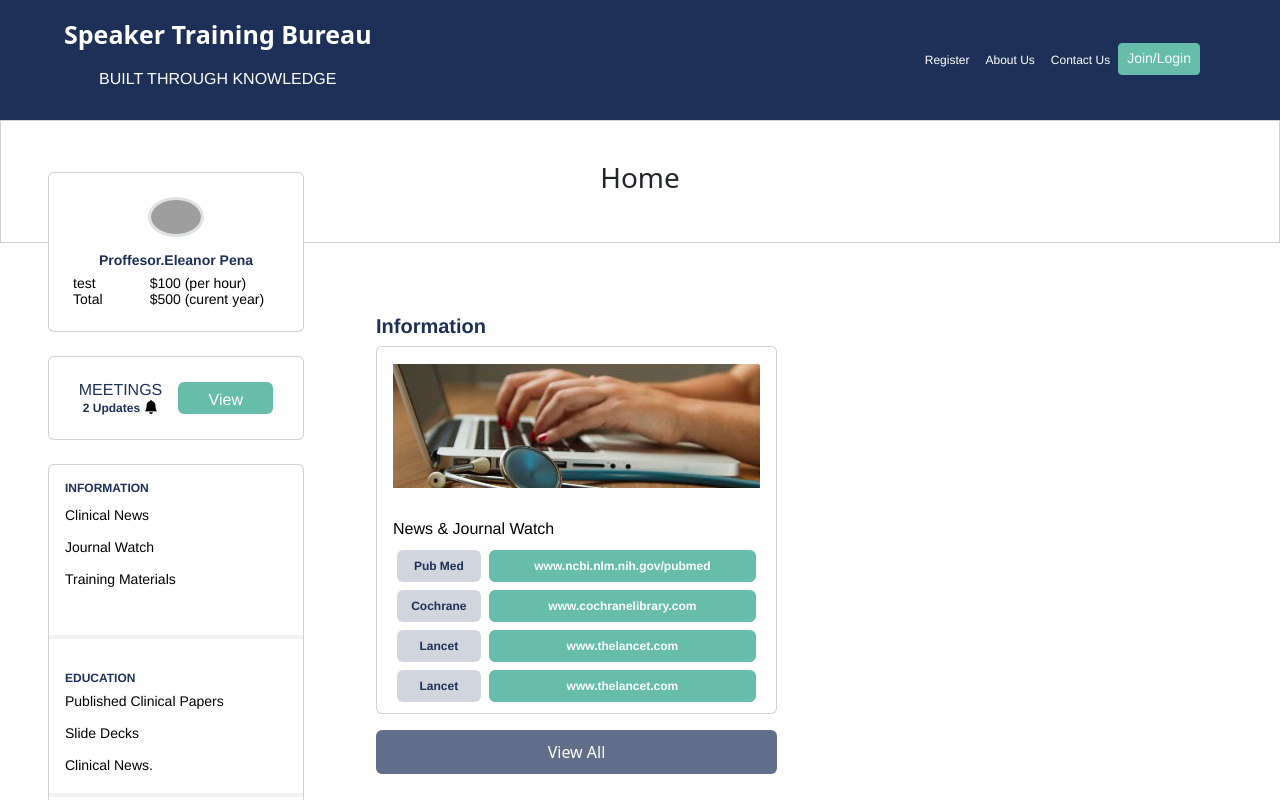
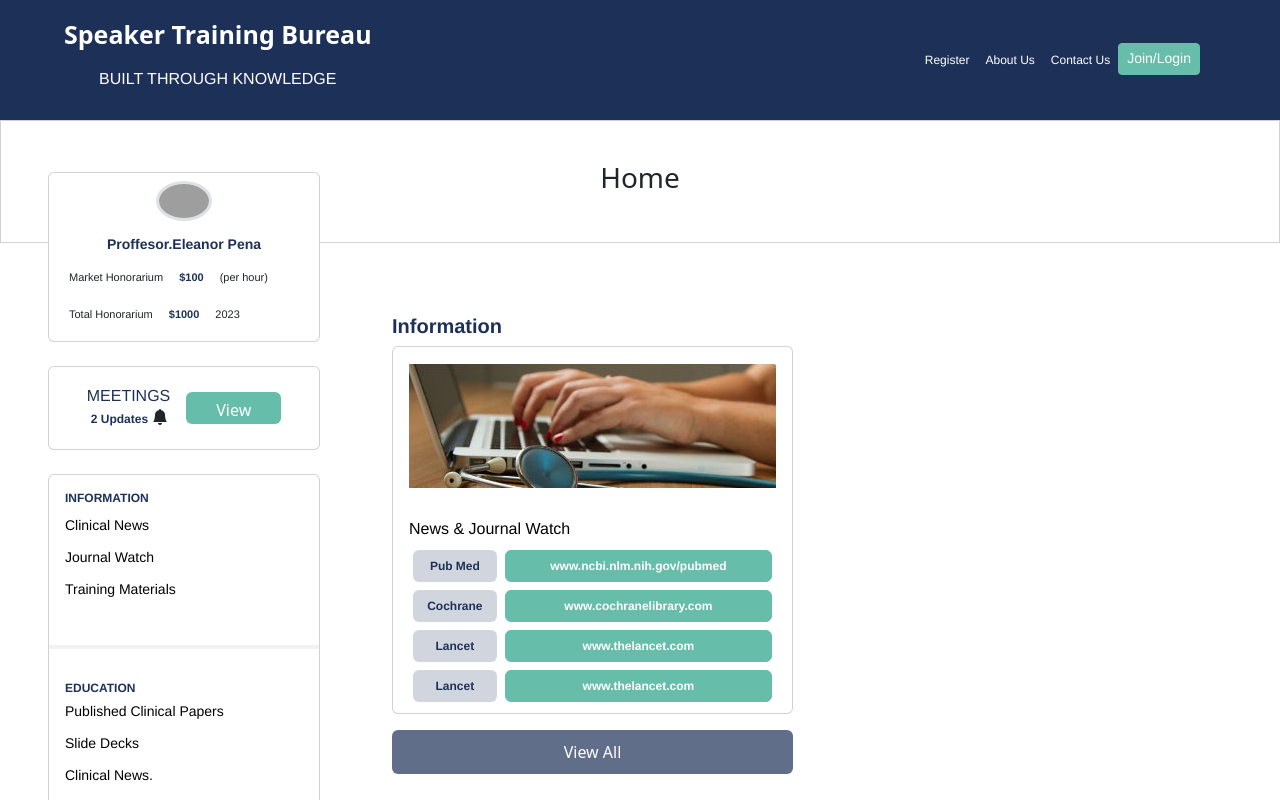
Before and after one commit to Alvi97/interactive-pharma-dev, an Angular app: page / in a window 1280 px wide. Shown: the top 800 px of the page. Built offline with nearby package versions, Linux system fonts and the light colour scheme; grey boxes are pictures that could not be loaded.

Commit message:
added css details in angular

```diff
--- a/src/app/shared/sticky-left-card/sticky-left-card.component.html
+++ b/src/app/shared/sticky-left-card/sticky-left-card.component.html
@@ -1,35 +1,38 @@
 <div class="position-relative mt-1 ms-5" id="sidenav-pos">
     <div class="sticky-position">
-        <div >
-            <div class="card p-4 " style="width: 16rem">
+        <div>
+            <div class="card card-profile p-2">
                 <div class=" image d-flex flex-column justify-content-center align-items-center"> <img
                         src="https://i.imgur.com/wvxPV9S.png" class="img-fluid rounded-circle border  border-3"
                         style="width: 56px; height:56" />
                     <span class="card-title mt-3" style="font-size: 14px;">Proffesor.Eleanor Pena</span>
                 </div>
 
-                <div class="row card-text">
-                    <div class="col-lg-4">test</div>
-                    <div class="col-lg-8">$100 (per hour)</div>
-                    <div class="col-lg-4">Total</div>
-                    <div class="col-lg-8">$500 (curent year)</div>
+                <div class="d-flex flex-row justify-content-start p-1">
+                    <div class="p-2">Market Honorarium</div>
+                    <div class="p-2" style="color: #1D3158;font-weight: 700;">$100</div>
+                    <div class="p-2">(per hour)</div>
+                </div>
+                <div class="d-flex flex-row justify-content-start p-1">
+                    <div class="p-2">Total Honorarium</div>
+                    <div class="p-2" style="color: #1D3158;font-weight: 700;">$1000</div>
+                    <div class="p-2">2023</div>
                 </div>
             </div>
         </div>
-
-        <div class="flex-row card my-4 gap-3 align-items-center justify-content-center"
-            style="width: 16rem; height: 84px;">
+        <div class="flex-row card card-meetings my-4 gap-3 align-items-center justify-content-center">
             <div>
                 <p class="card-title meeting-title">MEETINGS </p>
-                <div class="">
-                    <span class="card-title px-1">2 Updates</span>
+                <div class="flex-row">
+                    <span class="card-title p-1">2 Updates</span>
                     <i class="bi bi-bell-fill"></i>
                 </div>
             </div>
-
-            <div><button type="button" class="view-btn btn btn-success">View</button> </div>
+            <div>
+                <button type="button" class="view-btn btn btn-success">View</button>
+            </div>
         </div>
-        <div class="card card-text" style="width: 16rem; ">
+        <div class="card card-text">
             <div class="card-body">
                 <div class="card-title pb-1">INFORMATION</div>
                 <p class="">Clinical News</p>
@@ -51,8 +54,6 @@
                     <mat-card class="demo-inline-calendar-card">
                         <mat-calendar [(selected)]="selected"></mat-calendar>
                     </mat-card>
-
-
                 </div>
             </div>
             <hr>
--- a/src/app/shared/sticky-left-card/sticky-left-card.component.scss
+++ b/src/app/shared/sticky-left-card/sticky-left-card.component.scss
@@ -25,16 +25,6 @@
   color: #000000;
 }
 
-.card {
-  width: 15rem;
-  font-family: "Helvetica";
-  font-style: normal;
-  font-weight: 400;
-  font-size: 14px;
-  line-height: 16px;
-  color: #000000;
-}
-
 .meeting-title {
   font-weight: 400;
   font-size: 16px;
@@ -49,8 +39,9 @@
   background-color: #66beaa;
   border: #66beaa;
 }
-hr{
-  border: 2px solid rgba(0, 0, 0, 0.2);;
+
+hr {
+  border: 2px solid rgba(0, 0, 0, 0.2);
 }
 
 button.example-custom-date-class {
@@ -58,7 +49,7 @@ button.example-custom-date-class {
   border-radius: 100%;
 }
 
-::ng-deep{
+::ng-deep {
   .mat-mdc-form-field-has-icon-suffix .mat-mdc-text-field-wrapper {
     width: 220px;
     height: 40px;
@@ -67,14 +58,27 @@ button.example-custom-date-class {
   .demo-inline-calendar-card {
     width: 300px;
   }
-.mat-mdc-card{
+  .mat-mdc-card {
     width: 222px;
   }
+}
+.card {
+  width: 17rem;
+}
+.card-meetings {
+  height: 84px;
+}
 
+.card-profile {
+  font-family: "Helvetica";
+  font-style: normal;
+  font-weight: 400;
+  font-size: 11px;
+  line-height: 13px;
 }
 
 @media (max-width: 1000px) {
-  #sidenav-pos{
+  #sidenav-pos {
     position: absolute;
     margin-left: -25px;
   }
```
Lines whose indentation alone changed are shown as unchanged.
